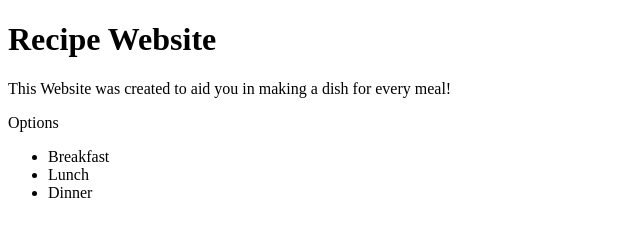
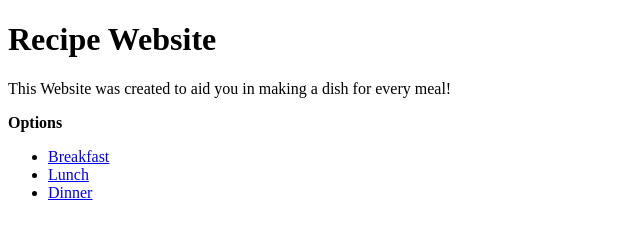
Before and after one commit to JEddy1019/odin-recipes--MISTAKE-, a plain HTML site: page index.html in a window 1280 px wide. Shown: the whole page, without its empty margins (0-640 px from the left). Drawn offline with Linux system fonts and the light colour scheme.

Commit message:
Create links to other pages
Made hyperlinks to other pages of website

```diff
--- a/index.html
+++ b/index.html
@@ -14,11 +14,11 @@
 
 <p>This Website was created to aid you in making a dish for every meal!</p>
 
-<p>Options</p>
+<p><strong>Options</strong></p>
 <ul>
-    <li>Breakfast</li>
-    <li>Lunch</li>
-    <li>Dinner</li>
+    <li><a href="breakfast.html">Breakfast</a></li>
+    <li><a href="lunch.html">Lunch</a></li>
+    <li><a href="dinner.html">Dinner</a></li>
 </ul>
 
 
```
